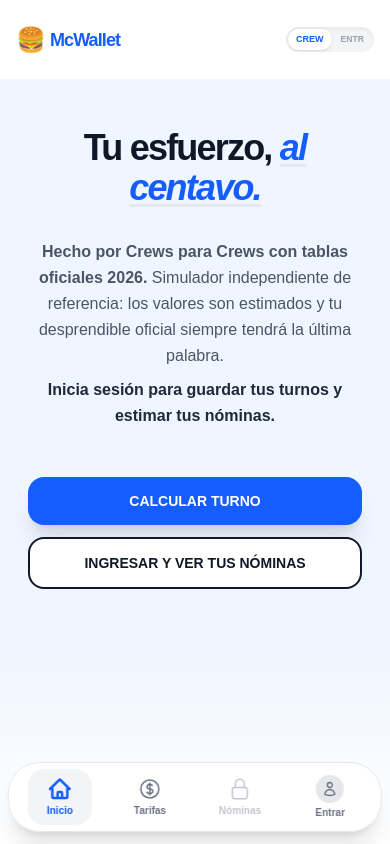
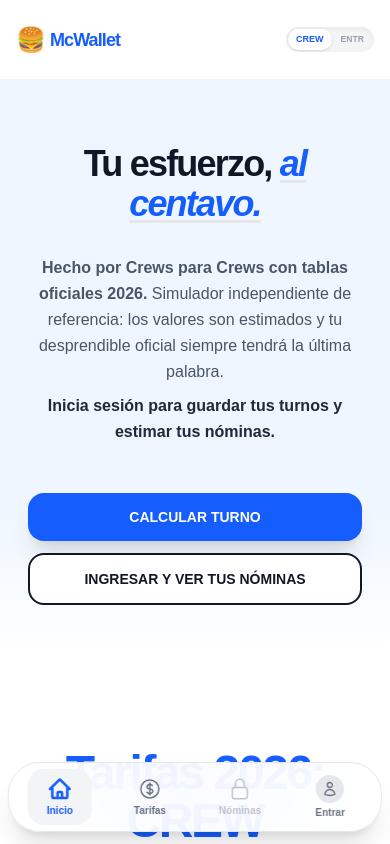
Before and after one commit to JuanRivera24/mc-wallet, a Next.js app: page / in a window 390 px wide. Shown: the top 844 px of the page. Built offline with nearby package versions, Linux system fonts and the light colour scheme; no server answers.

Commit message:
Adjust section padding and visibility for mobile

```diff
--- a/src/app/page.tsx
+++ b/src/app/page.tsx
@@ -14,8 +14,12 @@ export default function Home() {
     <main className="min-h-screen bg-white dark:bg-[#0a0a0a] transition-colors duration-500">
       <Navbar />
 
-      {/* AJUSTE MÓVIL: justify-start y pt-12 empujan el texto hacia arriba en celular. md:justify-center y md:py-16 mantienen el PC igual */}
-      <section id="nosotros" className={`flex flex-col items-center justify-start pt-12 pb-20 md:justify-center md:py-16 px-5 min-h-[calc(100vh-80px)] text-center transition-colors duration-700 bg-gradient-to-b ${role === 'CREW' ? 'from-blue-50 from-[75%] to-white' : 'from-red-50 from-[75%] to-white'} dark:from-[#0a0a0a] dark:to-[#0a0a0a]`}>
+      {/* AJUSTES:
+          1. pt-16 (baja el texto un poco más)
+          2. pb-12 (reduce el espacio abajo)
+          3. md:min-h-[calc(100vh-80px)] (solo fuerza pantalla completa en PC)
+      */}
+      <section id="nosotros" className={`flex flex-col items-center justify-start pt-16 pb-12 md:justify-center md:py-16 px-5 md:min-h-[calc(100vh-80px)] text-center transition-colors duration-700 bg-gradient-to-b ${role === 'CREW' ? 'from-blue-50 from-[75%] to-white' : 'from-red-50 from-[75%] to-white'} dark:from-[#0a0a0a] dark:to-[#0a0a0a]`}>
         <div className="max-w-5xl mx-auto space-y-8 md:space-y-10 z-10">
 
           <h1 className="text-4xl md:text-7xl lg:text-8xl font-black text-gray-900 dark:text-white tracking-tighter leading-[1.1] md:leading-none">
@@ -44,7 +48,6 @@ export default function Home() {
             </SignedOut>
 
             <SignedIn>
-              {/* Oculto en móvil (hidden), visible como flex en PC (md:flex) */}
               <Link href="/nominas" className="hidden md:flex bg-white dark:bg-[#0a0a0a] text-gray-900 dark:text-white w-full md:w-auto border-2 border-gray-900 dark:border-white px-7 py-3.5 rounded-2xl font-black text-sm md:text-base hover:shadow-xl transition-all items-center justify-center">
                 📂 MIS NÓMINAS
               </Link>
@@ -74,7 +77,6 @@ export default function Home() {
             </SignInButton>
           </SignedOut>
           <SignedIn>
-            {/* Oculto en móvil (hidden), visible como bloque en PC (md:block) */}
             <Link href="/nominas" className="hidden md:block bg-gray-900 dark:bg-white text-white dark:text-gray-900 w-full px-8 py-4 rounded-2xl font-black text-sm md:text-lg hover:bg-black dark:hover:bg-gray-200 hover:scale-[1.02] active:scale-95 transition-all shadow-xl text-center">
               📂 IR A MIS NÓMINAS
             </Link>
```
